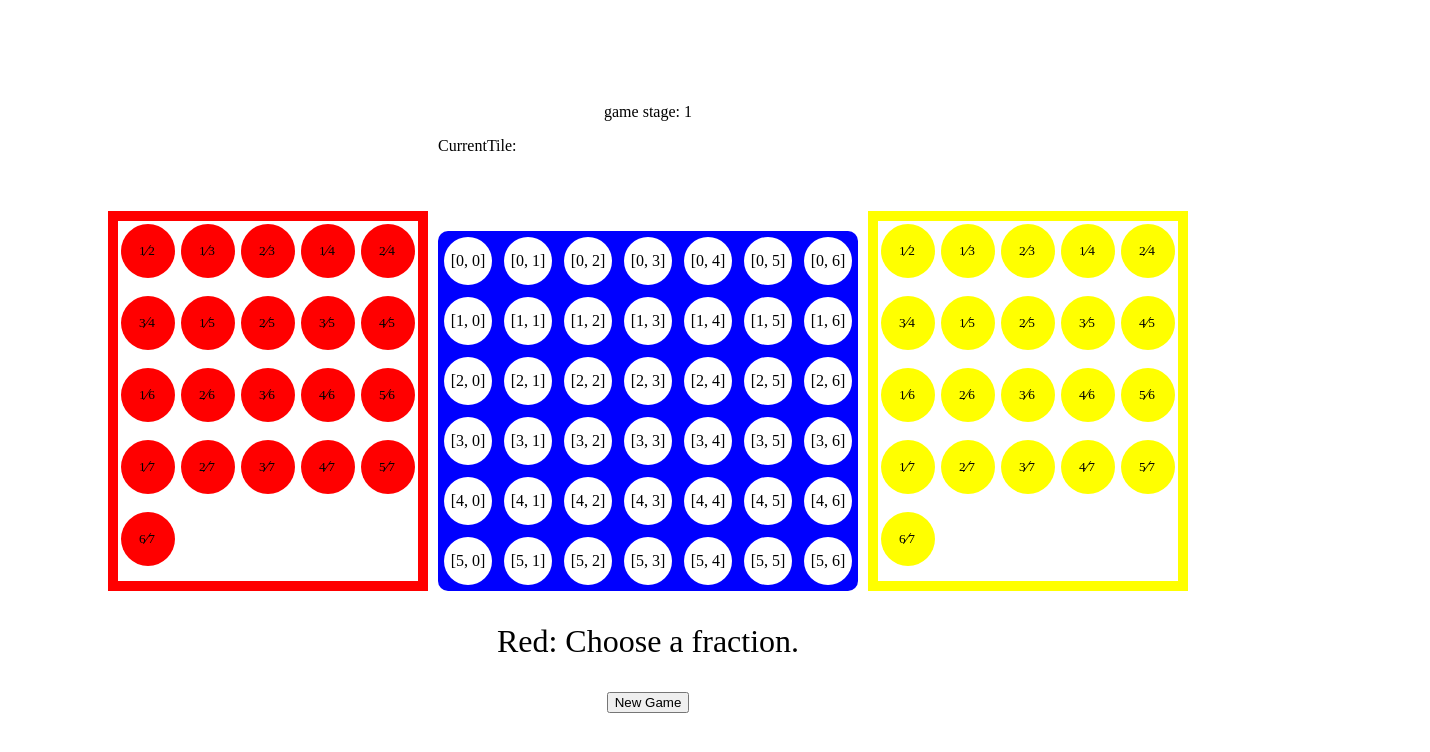
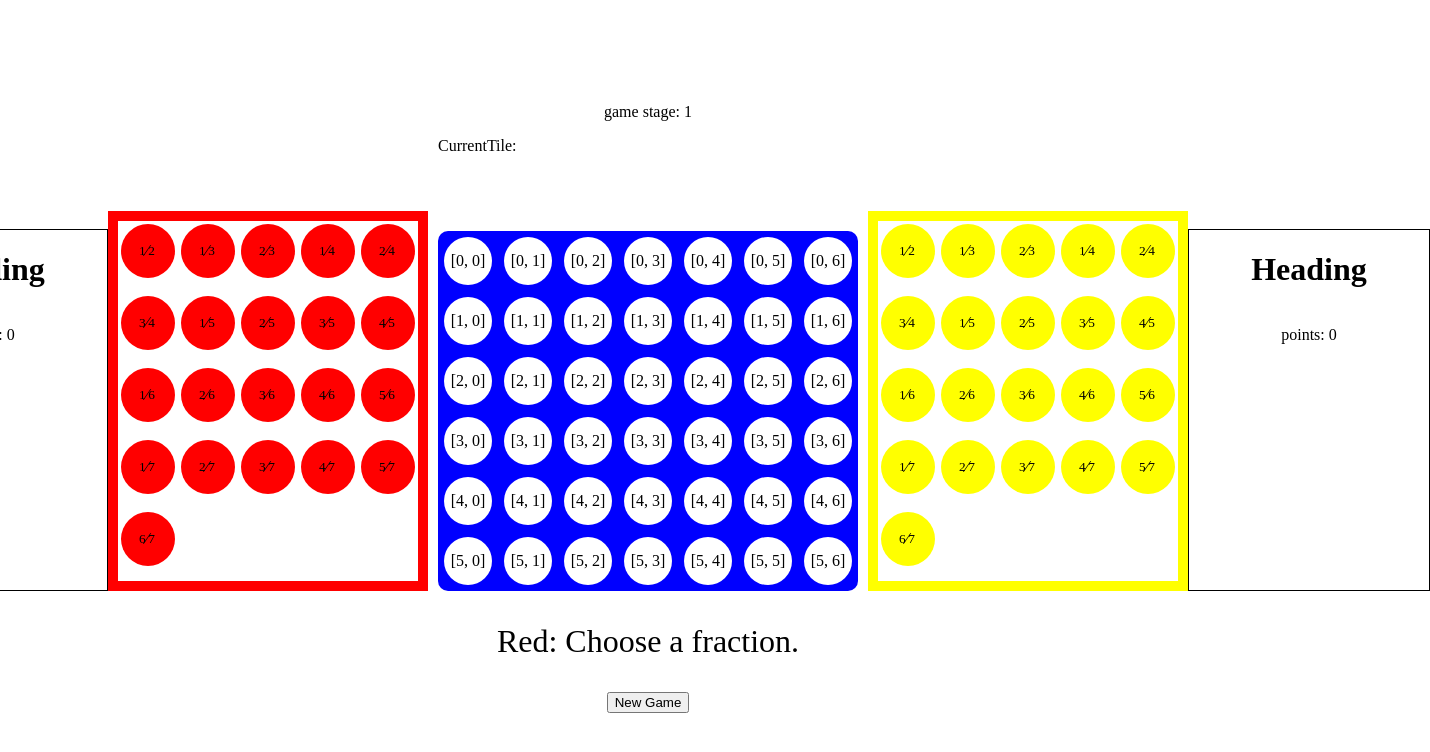
Before and after one commit to booklvr/connectFractions, a React (Create React App) app: page / in a window 1280 px wide. Shown: the top 752 px of the page, 1430 px wide, since content can reach past the window. Built offline with nearby package versions, Linux system fonts and the light colour scheme.

Commit message:
added points onto board and horizontal and vertical algorythms almost done

```diff
--- a/src/Pages/ConnectFractions/index.jsx
+++ b/src/Pages/ConnectFractions/index.jsx
@@ -6,8 +6,11 @@ import Row from '../../Components/Row'
 import Tiles from '../../Components/Tiles'
 import TopRow from '../../Components/TopRow'
 import UndoButton from '../../Components/UndoButton'
+import PointData from '../../PointData'
+import { WinningArrays } from '../../PointData/style'
 import { gameReducer, initialGameState } from '../../reducers/gameReducer'
 import {
+  combineWinningArrays,
   deepCloneBoard,
   generateNewBoard,
   getCoordinate,
@@ -57,15 +60,53 @@ const ConnectFractions = () => {
         // getCoordinateValue({ x, y }, board)
 
         // check Vertical
-        let isWinningVertical = getVertical({ r, c }, board)
-        console.log(`isWinningVertical`, isWinningVertical)
-        let winningHorizontalArrays = getHorizontalArray({ r, c }, board)
+        let verticalWinningArray = getVertical({ r, c }, board)
+        console.log(`verticalWinningArrays`, verticalWinningArray)
+        let horizontalWinningArrays = getHorizontalArray({ r, c }, board)
 
-        if (winningHorizontalArrays?.length > 0) {
-          winningHorizontalArrays.forEach((winningArray, i) => {
-            console.log(`winning horizontal array ${i}:`, winningArray)
-          })
+        // if (horizontalWinningArrays?.length > 0) {
+        //   horizontalWinningArrays.forEach((winningArray, i) => {
+        //     console.log(`winning horizontal array ${i}:`, winningArray)
+        //   })
+        // }
+
+        let winningData = combineWinningArrays(
+          verticalWinningArray,
+          horizontalWinningArrays
+        )
+        console.log('winningData', winningData)
+
+        if (winningData.winningArrays?.length) {
+          if (gameState.currentPlayer === 1) {
+            console.log('red will get these points')
+            // copy game state red winnings
+            let redWinnings = gameState.redWinnings
+            redWinnings.points += winningData.points
+            redWinnings.winningArrays = [
+              ...redWinnings.winningArrays,
+              ...winningData.winningArrays,
+            ]
+            redWinnings.winningArrays.concat(winningData.winningArrays)
+
+            dispatchGameState({
+              type: 'updateRedWinnings',
+              redWinnings,
+            })
+          } else {
+            console.log('yellow will get these points')
+            let yellowWinnings = gameState.yellowWinnings
+            yellowWinnings.points += winningData.points
+            yellowWinnings.winningArrays.concat(winningData.winningArrays)
+
+            dispatchGameState({
+              type: 'updateYellowWinnings',
+              yellowWinnings,
+            })
+          }
+        } else {
+          console.log('fuck fuck fuck')
         }
+        // connect arrays
 
         addToPreviousTiles()
         // increment
@@ -196,6 +237,7 @@ const ConnectFractions = () => {
           <PreviousTiles previousTiles={gameState.previousTiles} />
 
           <BoardAndTilesContainer>
+            <PointData data={gameState.redWinnings} />
             <Tiles
               color='red'
               tiles={[...gameState.redTiles]}
@@ -223,6 +265,7 @@ const ConnectFractions = () => {
               disabled={gameState.currentPlayer === 1}
               replaceTile={replaceTile}
             />
+            <PointData data={gameState.yellowWinnings} />
           </BoardAndTilesContainer>
 
           <Message gameStage={gameState.stage} message={gameState.message} />
--- /dev/null
+++ b/src/PointData/index.js
@@ -0,0 +1,26 @@
+import React from 'react'
+import {
+  PointDataContainer,
+  Points,
+  PointsHeading,
+  WinningArrays,
+} from './style'
+
+const PointData = ({ data }) => {
+  console.log('in points data')
+  console.log('data', data)
+
+  return (
+    <PointDataContainer>
+      <PointsHeading>Heading</PointsHeading>
+      <Points>points: {data.points}</Points>
+      <WinningArrays>
+        {data.winningArrays.map((arr, i) => (
+          <div>win array: {i}</div>
+        ))}
+      </WinningArrays>
+    </PointDataContainer>
+  )
+}
+
+export default PointData
--- /dev/null
+++ b/src/PointData/style.js
@@ -0,0 +1,22 @@
+import styled from 'styled-components/macro'
+
+export const PointDataContainer = styled.div`
+  display: flex;
+  width: 15rem;
+  border: 1px solid #000;
+  height: calc(var(--cellWidth) * 6);
+  flex-direction: column;
+  justify-content: flex-start;
+  align-items: center;
+`
+
+export const PointsHeading = styled.h1``
+
+export const Points = styled.p``
+
+export const WinningArrays = styled.div`
+  display: flex;
+  flex-direction: column;
+  justify-content: flex-start;
+  align-items: flex-start;
+`
--- a/src/Utils/gameUtils.js
+++ b/src/Utils/gameUtils.js
@@ -221,7 +221,7 @@ export const getWholeNumbers = (arr) => {
     }
     return {
       points: wholeNumber,
-      winningArray,
+      arr: winningArray,
     }
   } else {
     return null
@@ -312,7 +312,7 @@ const checkHorizontalArray = (arr, board, c) => {
   let l = length
   let n = 0
 
-  let points = 0
+  // let points = 0
   // let wholeNumber = 0
   let winningArrays = []
 
@@ -341,16 +341,63 @@ const checkHorizontalArray = (arr, board, c) => {
       // see if there is a whole number in the slices array
       let result = getWholeNumberFromHorizontalArray(slicedArray)
 
-      if (result > points) {
-        points = result
-        winningArrays.push([...slicedArray])
+      if (result) {
+        winningArrays.push({
+          points: result,
+          arr: [...slicedArray],
+        })
       }
     }
     l--
     n++
   }
   if (winningArrays.length > 0) {
-    console.log(`winningArray`, winningArrays)
     return winningArrays
   }
 }
+
+export const combineWinningArrays = (
+  vertical,
+  horizontal,
+  diagonalDown,
+  diagonalUp
+) => {
+  let winningArrays = []
+  let i = 1
+  let points = 0
+  if (vertical) {
+    console.log(`(${i++}). vertical:`, vertical)
+    points += vertical.points
+    winningArrays.push(vertical.arr)
+  }
+
+  if (horizontal?.length) {
+    horizontal.forEach((arr) => console.log(`(${i++}). horizontal:`, arr))
+    console.log('winning in horizontal')
+    console.log(`winningArrays`, winningArrays)
+
+    horizontal.forEach((arr) => {
+      points += arr.points
+      winningArrays.push(arr.arr)
+    })
+  }
+
+  console.log(`points`, points)
+  console.log(`winningArrays`, winningArrays)
+
+  return {
+    points,
+    winningArrays,
+  }
+
+  // continue with diagional down and diagonal up later
+  // if (diagonalDown?.length) {
+  //   diagonalDown.forEach((arr) => console.log(`(${i++}). diagonalDown:`, arr))
+  //   winningArrays = winningArrays.concat(diagonalDown)
+  // }
+  // if (diagonalUp?.length) {
+  //   diagonalUp.forEach((arr) => console.log(`(${i++}). horizontal:`, arr))
+  //   winningArrays = winningArrays.concat(diagonalUp)
+  // }
+  // return winningArrays
+}
--- a/src/reducers/gameReducer.js
+++ b/src/reducers/gameReducer.js
@@ -15,6 +15,14 @@ export const initialGameState = {
   // ],
   board: createBoard(),
   redTiles: createTiles('red'),
+  redWinnings: {
+    points: 0,
+    winningArrays: [],
+  },
+  yellowWinnings: {
+    points: 0,
+    winningArrays: [],
+  },
   yellowTiles: createTiles('yellow'),
   gameOver: false,
   message: 'Red: Choose a fraction.',
@@ -106,6 +114,16 @@ export const gameReducer = (state, action) => {
         stage: action.stage,
         currentPlayer: state.currentPlayer === 1 ? 2 : 1,
       }
+    case 'updateRedWinnings':
+      return {
+        ...state,
+        redWinnings: action.redWinnings,
+      }
+    case 'updateYellowWinnings':
+      return {
+        ...state,
+        yellowWinnings: action.redWinnings,
+      }
     // case 10
 
     //7
```
